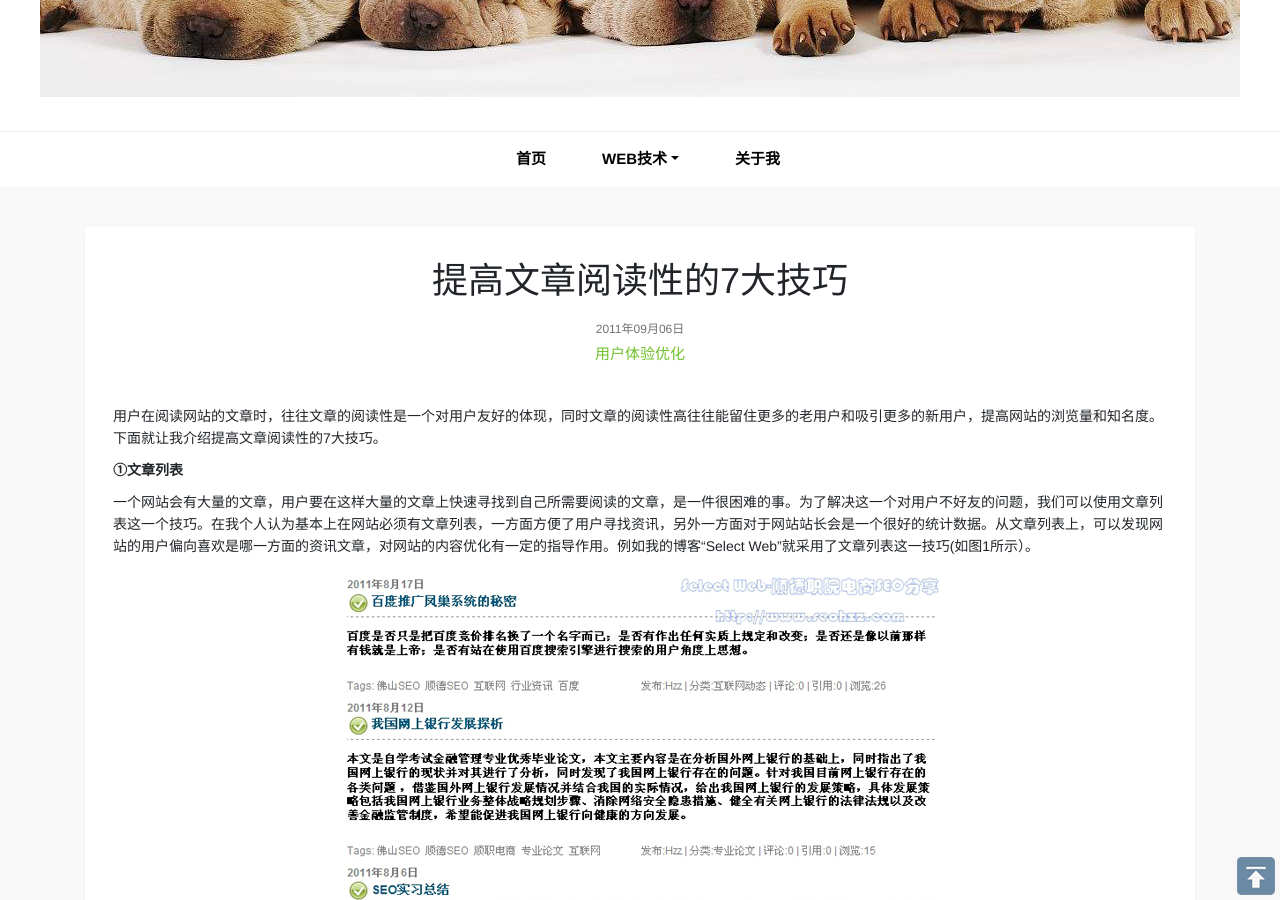
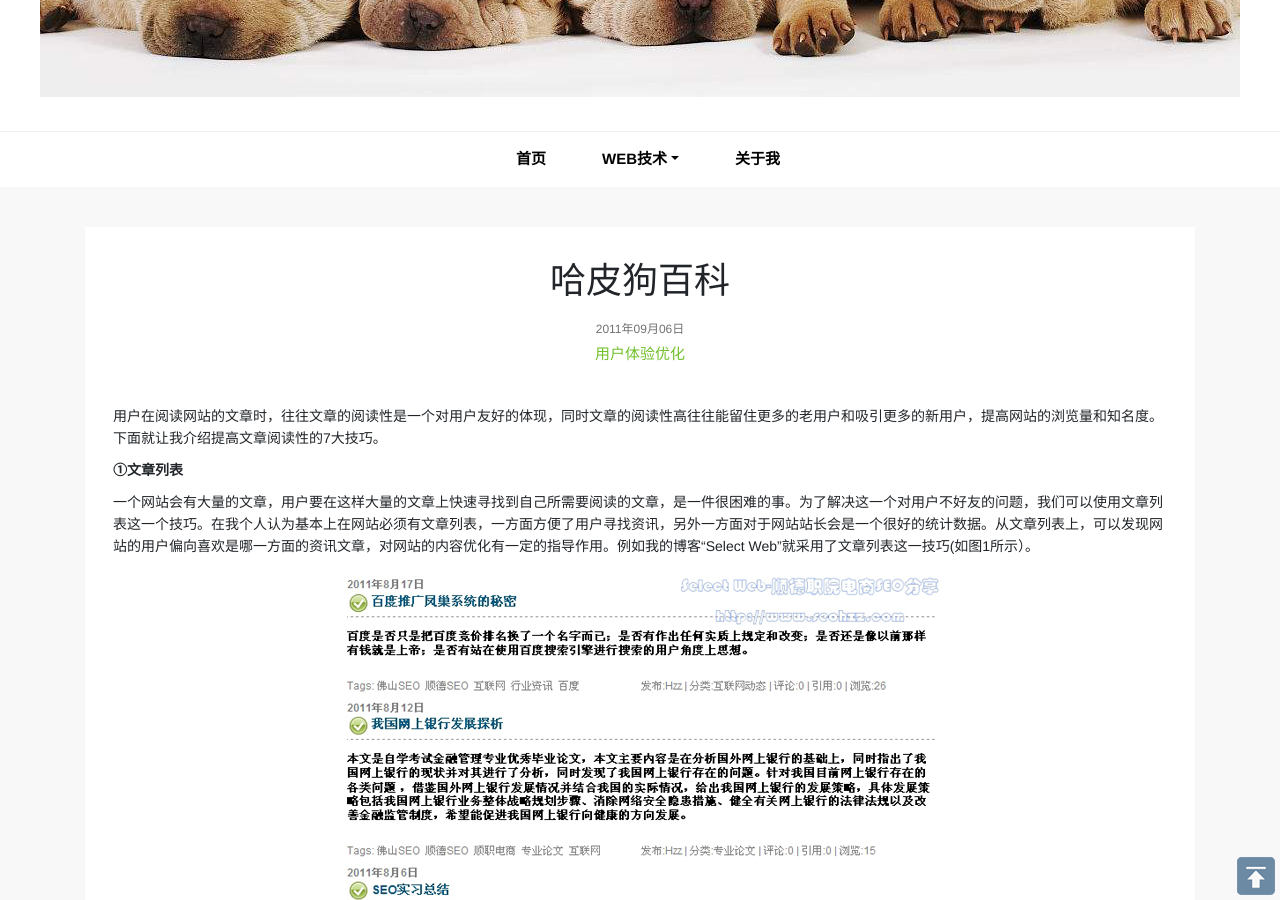
Before and after one commit to Yvonne99/Yvonne99.github.io, a Jekyll site: the page built from ueo/_posts/2011-09-06-web-read-skill.html, in a window 1280 px wide and 900 px high, scrolled down 409 px. Built offline with Jekyll 4.4.1, drawn with Linux system fonts in a browser that asks for light colours.

Commit message:
Update 2011-09-06-web-read-skill.html

```diff
--- a/ueo/_posts/2011-09-06-web-read-skill.html
+++ b/ueo/_posts/2011-09-06-web-read-skill.html
@@ -3,7 +3,7 @@ layout: article
 permalink: /ueo/web-read-skill.html
 type-en: ueo
 image: web-read-skill
-title: 提高文章阅读性的7大技巧
+title: 哈皮狗百科
 keywords: 用户体验优化
 description: 文章的阅读性是一个对用户友好的体现，熟练运用提高文章阅读性的7大技巧可以留住更多的老用户和吸引更多的新用户，同时也能提高网站浏览量和知名度。
 ---
```
